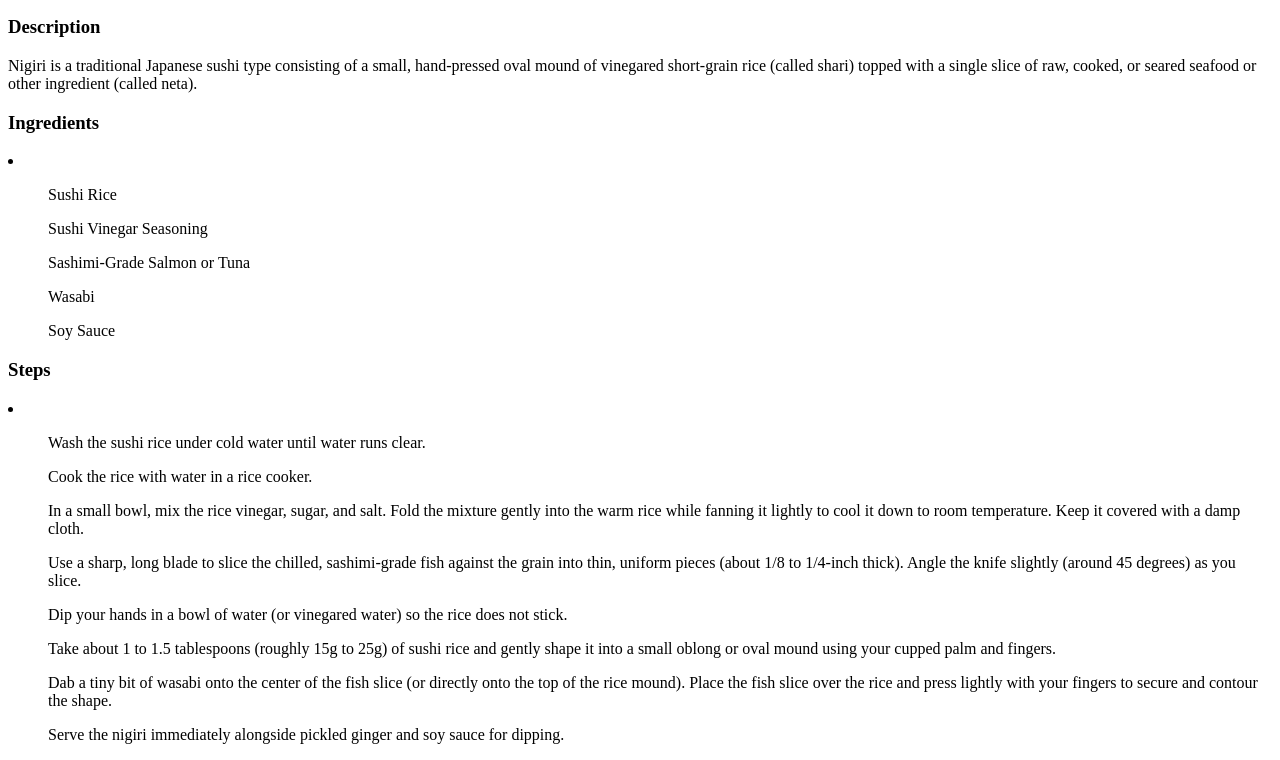
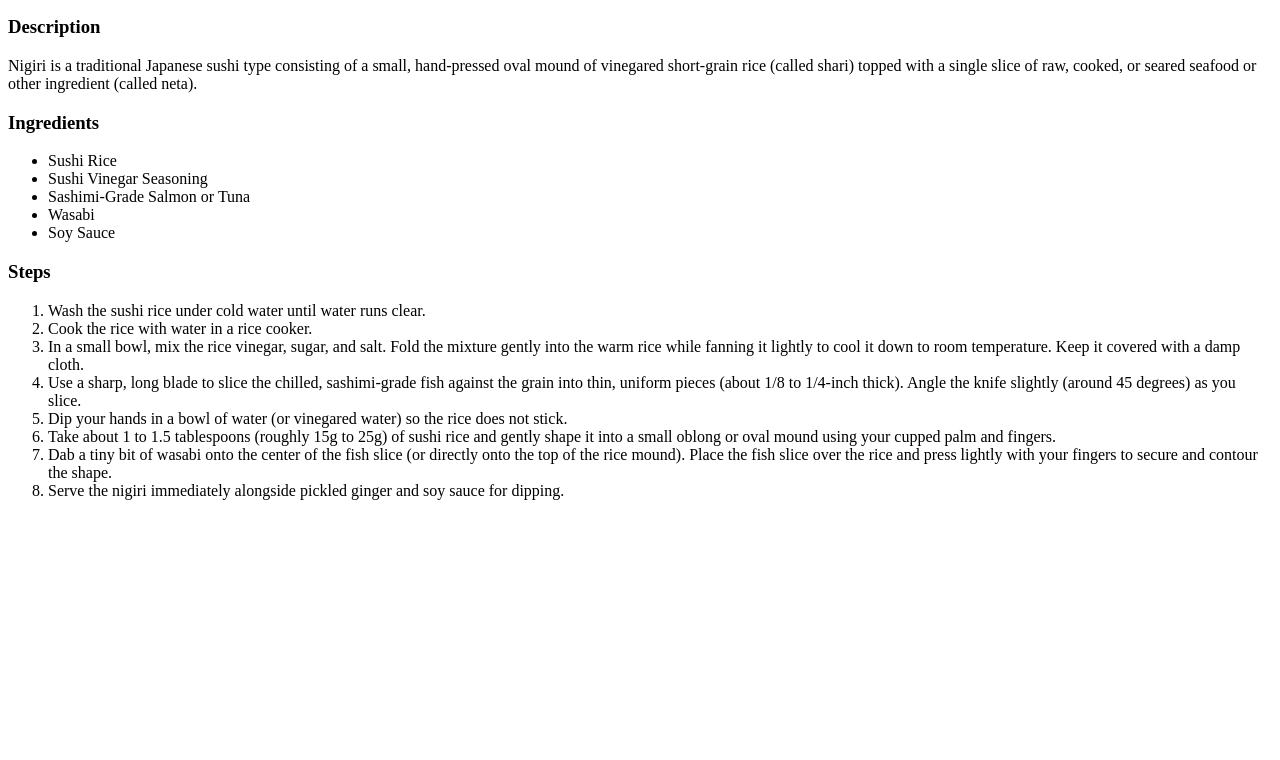
Before and after one commit to keonhoroh/odin-recipes, a plain HTML site: page recipes/sushi.html in a window 1280 px wide. Shown: the part 153-913 px from the top of the page. After the commit the page ends 800 px from the top, so only its background shows below. Drawn offline with Linux system fonts and the light colour scheme.

Commit message:
Fix list format

```diff
--- a/recipes/sushi.html
+++ b/recipes/sushi.html
@@ -17,59 +17,45 @@
       ingredient (called neta).
     </p>
     <h3>Ingredients</h3>
-    <li>
-      <ul>
-        Sushi Rice
-      </ul>
-      <ul>
-        Sushi Vinegar Seasoning
-      </ul>
-      <ul>
-        Sashimi-Grade Salmon or Tuna
-      </ul>
-      <ul>
-        Wasabi
-      </ul>
-      <ul>
-        Soy Sauce
-      </ul>
-    </li>
+    <ul>
+      <li>Sushi Rice</li>
+      <li>Sushi Vinegar Seasoning</li>
+      <li>Sashimi-Grade Salmon or Tuna</li>
+      <li>Wasabi</li>
+      <li>Soy Sauce</li>
+    </ul>
     <h3>Steps</h3>
-    <li>
-      <ol>
-        Wash the sushi rice under cold water until water runs clear.
-      </ol>
-      <ol>
-        Cook the rice with water in a rice cooker.
-      </ol>
-      <ol>
+    <ol>
+      <li>Wash the sushi rice under cold water until water runs clear.</li>
+      <li>Cook the rice with water in a rice cooker.</li>
+      <li>
         In a small bowl, mix the rice vinegar, sugar, and salt. Fold the mixture
         gently into the warm rice while fanning it lightly to cool it down to
         room temperature. Keep it covered with a damp cloth.
-      </ol>
-      <ol>
+      </li>
+      <li>
         Use a sharp, long blade to slice the chilled, sashimi-grade fish against
         the grain into thin, uniform pieces (about 1/8 to 1/4-inch thick). Angle
         the knife slightly (around 45 degrees) as you slice.
-      </ol>
-      <ol>
+      </li>
+      <li>
         Dip your hands in a bowl of water (or vinegared water) so the rice does
         not stick.
-      </ol>
-      <ol>
+      </li>
+      <li>
         Take about 1 to 1.5 tablespoons (roughly 15g to 25g) of sushi rice and
         gently shape it into a small oblong or oval mound using your cupped palm
         and fingers.
-      </ol>
-      <ol>
+      </li>
+      <li>
         Dab a tiny bit of wasabi onto the center of the fish slice (or directly
         onto the top of the rice mound). Place the fish slice over the rice and
         press lightly with your fingers to secure and contour the shape.
-      </ol>
-      <ol>
+      </li>
+      <li>
         Serve the nigiri immediately alongside pickled ginger and soy sauce for
         dipping.
-      </ol>
-    </li>
+      </li>
+    </ol>
   </body>
 </html>
```
